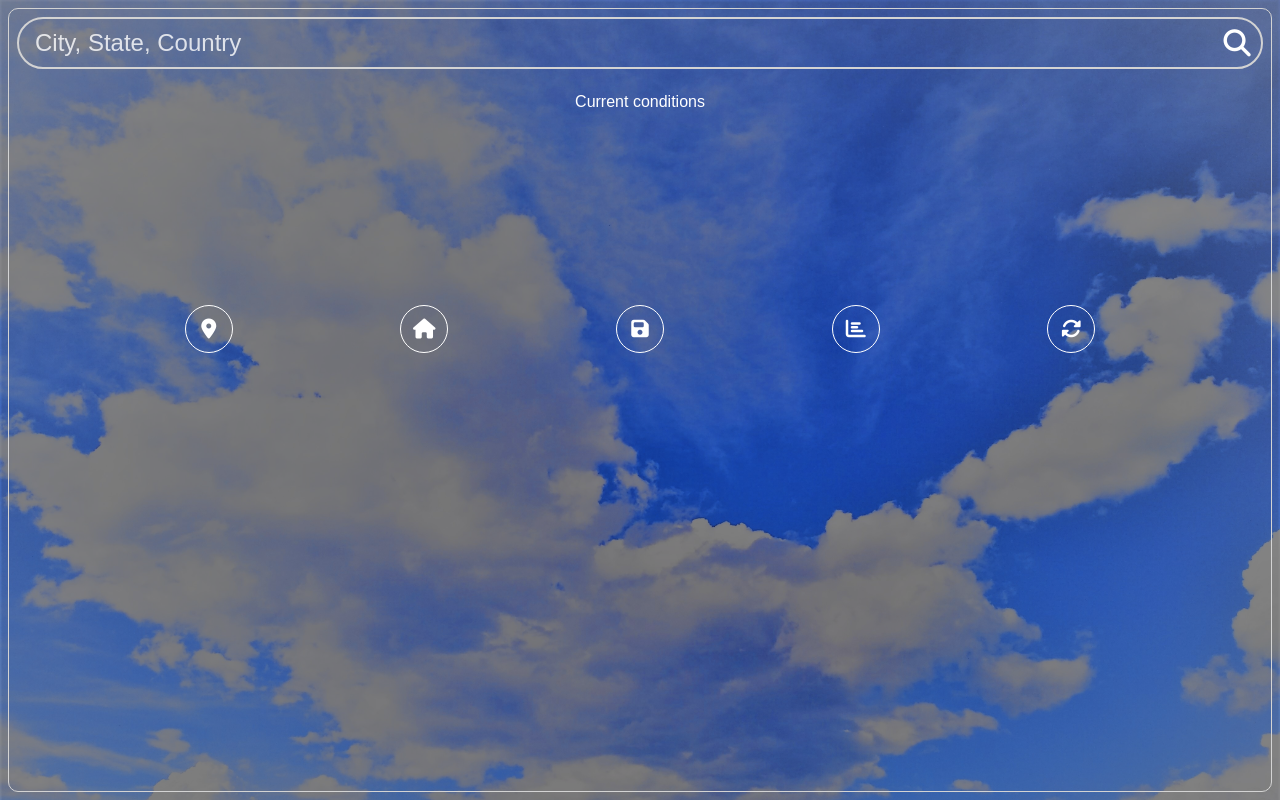
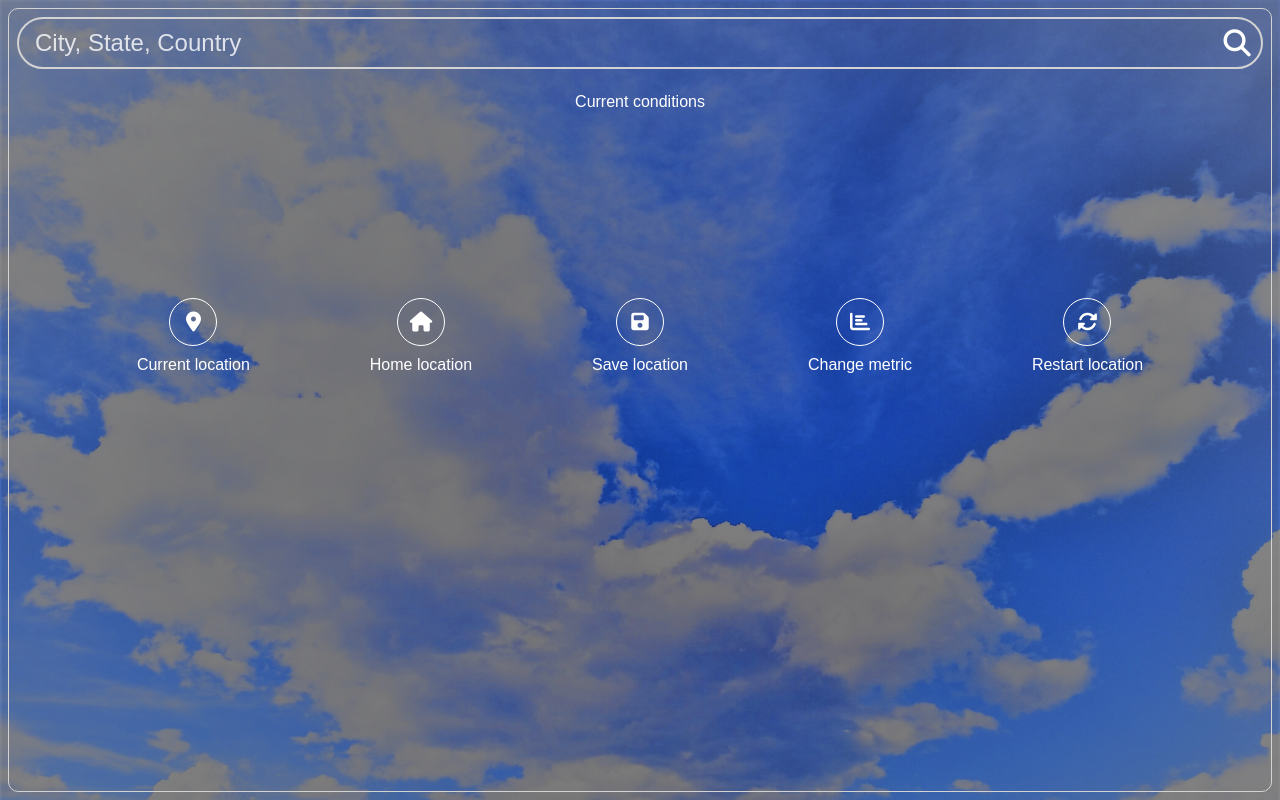
Before and after one commit to aluxzzqwerty/weather-App, a website with bundled scripts: page index.html in a window 1280 px wide. Built offline with nearby package versions, Linux system fonts and the light colour scheme; no server answers.

Commit message:
added labels to buttons

```diff
--- a/index.html
+++ b/index.html
@@ -47,38 +47,51 @@
         <div
           id="currentForecast__conditions"
           class="currentForecast__conditions"
-        >
-        </div>
+        ></div>
       </section>
       <section class="comment"></section>
       <nav id="navButtons" class="navButtons fade-in">
+        <div class="button-container">
           <button id="getLocation" class="button">
             <i class="fas fa-map-marker-alt"></i>
             <i class="fas fa-sync fa-spin none"></i>
           </button>
+          <p class="button-text">Current location</p>
+        </div>
+        <div class="button-container">
           <button id="home" class="button">
             <i class="fas fa-home"></i>
             <i class="fas fa-sync fa-spin none"></i>
           </button>
+          <p class="button-text">Home location</p>
+        </div>
+        <div class="button-container">
           <button id="saveLocation" class="button">
             <i class="fas fa-save"></i>
             <i class="fas fa-sync fa-spin none"></i>
           </button>
+          <p class="button-text">Save location</p>
+        </div>
+        <div class="button-container">
           <button id="unit" class="button">
             <i class="fas fa-chart-bar"></i>
             <i class="fas fa-sync fa-spin none"></i>
           </button>
+          <p class="button-text">Change metric</p>
+        </div>
+        <div class="button-container">
           <button id="refresh" class="button">
             <i class="fas fa-sync-alt"></i>
             <i class="fas fa-sync fa-spin none"></i>
           </button>
+          <p class="button-text">Restart location</p>
+        </div>
       </nav>
       <section id="dailyForecast" class="dailyForecast fade-in">
         <h2 id="dailyForecast__title" class="dailyForecast__title offscreen">
           6 Day Forecast
         </h2>
-        <div id="dailyForecast__contents" class="dailyForecast__contents">
-        </div>
+        <div id="dailyForecast__contents" class="dailyForecast__contents"></div>
       </section>
       <p id="confirmation" class="offscreen" aria-live="assertive"></p>
     </main>
```
Also changed, not shown: dist/scss/components/_buttons.scss, dist/scss/main.css, 1 other file. Lines whose indentation alone changed are shown as unchanged.
